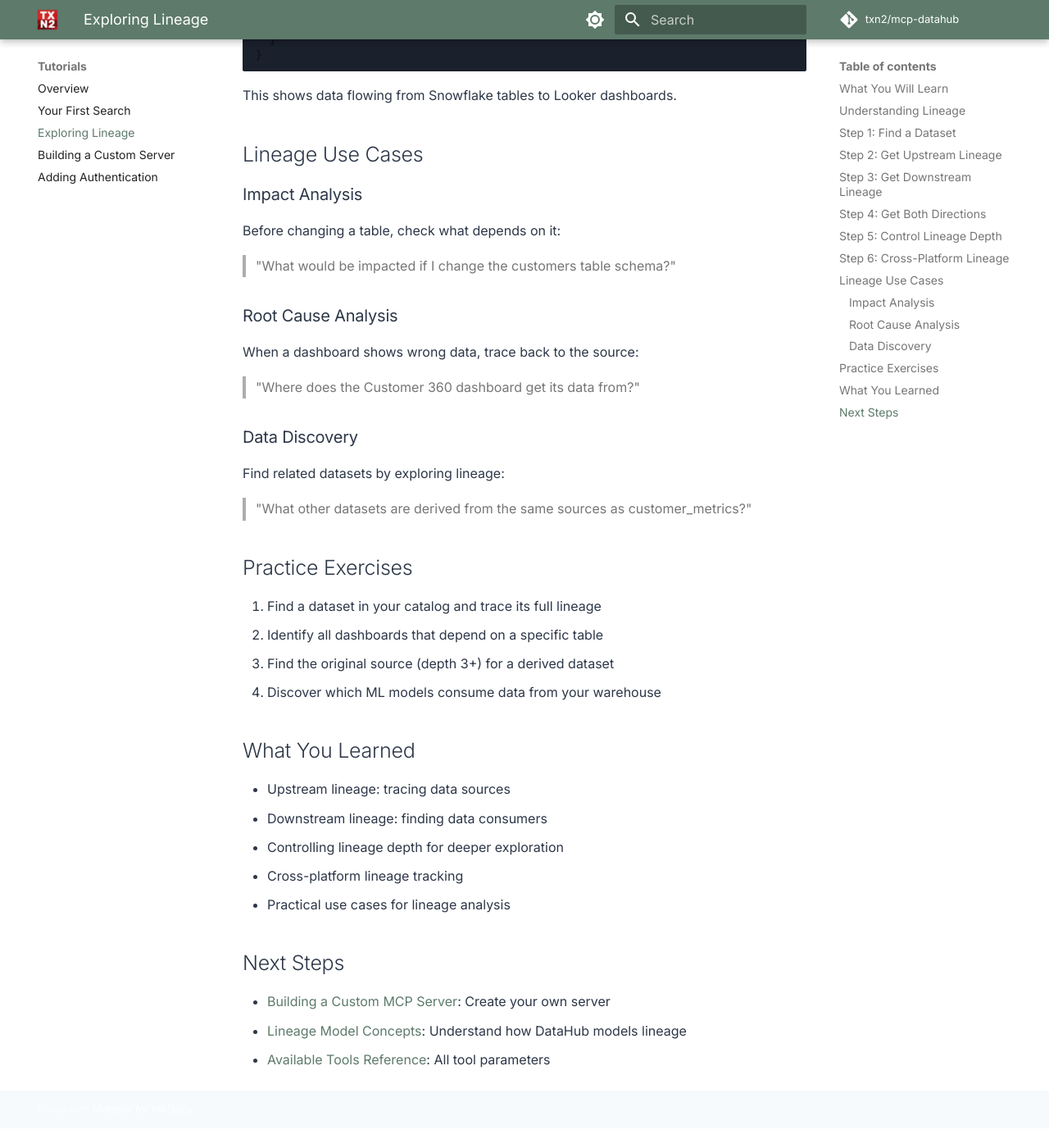
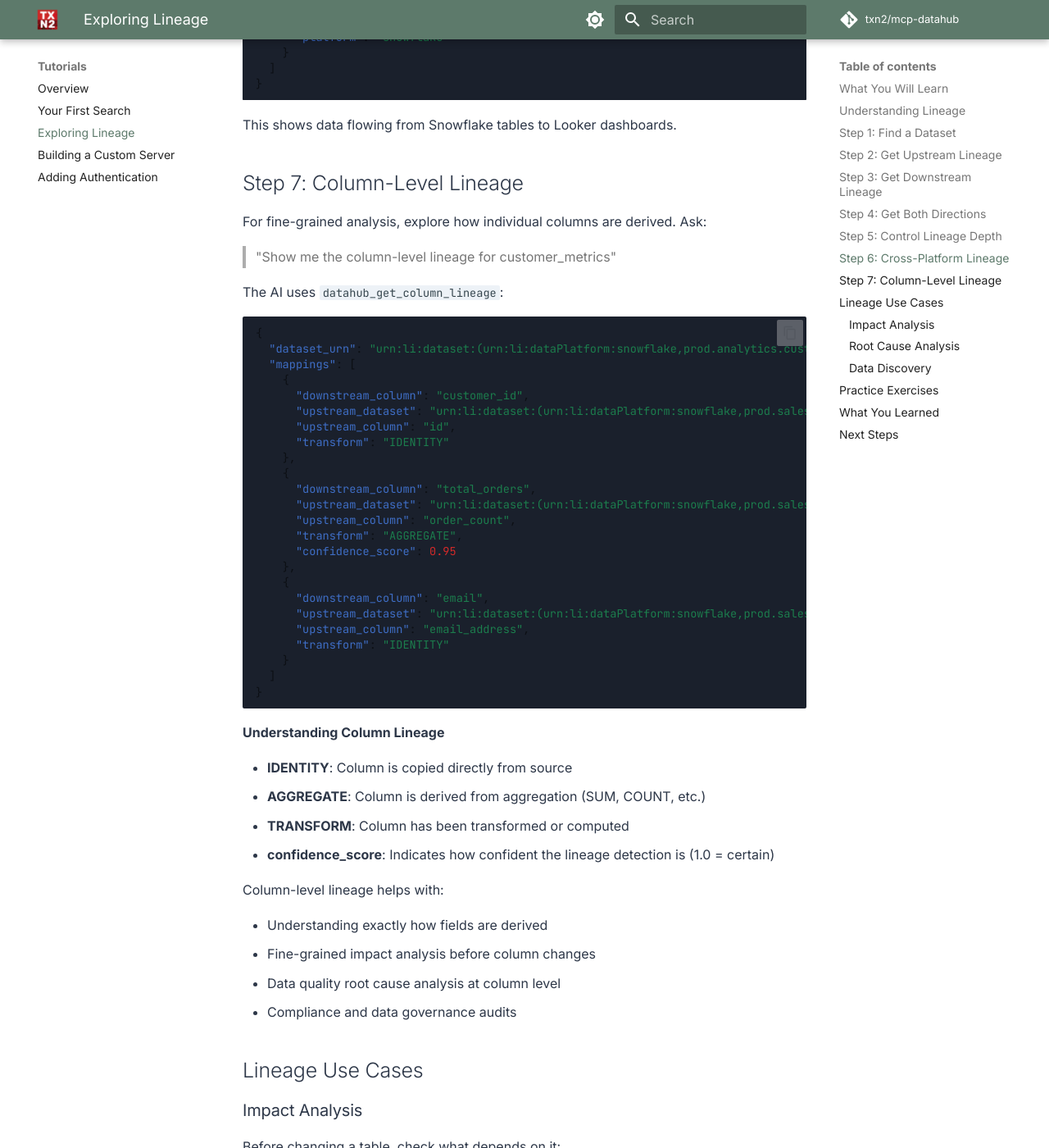
Before and after one commit to txn2/mcp-datahub, an MkDocs documentation site: the page built from docs/tutorials/exploring-lineage.md, in a window 1280 px wide and 1400 px high, scrolled down 4559 px. Shown: the whole window at 82% size. Built offline with MkDocs 1.6.1 and Material for MkDocs 9.7.7, drawn with Linux system fonts in a browser that asks for light colours; comment, search, counter and statistics services are not loaded; before the commit the page ends 5935 px from its top, so only the background shows below that; some of the changed text lies outside the part shown.

Commit message:
Document column-level lineage exploration in tutorial
- Added a new section to explain how to explore column-level lineage, including examples using `datahub_get_column_lineage`.
- Highlighted key concepts such as mapping types, transformations, and confidence scores.

````diff
--- a/docs/tutorials/exploring-lineage.md
+++ b/docs/tutorials/exploring-lineage.md
@@ -12,6 +12,7 @@ Learn how to trace data dependencies and understand data flow through your organ
 - How to trace upstream dependencies (where data comes from)
 - How to discover downstream consumers (who uses this data)
 - How to control lineage depth
+- How to explore column-level lineage
 - How to interpret lineage results
 
 ## Understanding Lineage
@@ -208,6 +209,55 @@ DataHub tracks lineage across platforms. Ask:
 
 This shows data flowing from Snowflake tables to Looker dashboards.
 
+## Step 7: Column-Level Lineage
+
+For fine-grained analysis, explore how individual columns are derived. Ask:
+
+> "Show me the column-level lineage for customer_metrics"
+
+The AI uses `datahub_get_column_lineage`:
+
+```json
+{
+  "dataset_urn": "urn:li:dataset:(urn:li:dataPlatform:snowflake,prod.analytics.customer_metrics,PROD)",
+  "mappings": [
+    {
+      "downstream_column": "customer_id",
+      "upstream_dataset": "urn:li:dataset:(urn:li:dataPlatform:snowflake,prod.sales.customers,PROD)",
+      "upstream_column": "id",
+      "transform": "IDENTITY"
+    },
+    {
+      "downstream_column": "total_orders",
+      "upstream_dataset": "urn:li:dataset:(urn:li:dataPlatform:snowflake,prod.sales.orders,PROD)",
+      "upstream_column": "order_count",
+      "transform": "AGGREGATE",
+      "confidence_score": 0.95
+    },
+    {
+      "downstream_column": "email",
+      "upstream_dataset": "urn:li:dataset:(urn:li:dataPlatform:snowflake,prod.sales.customers,PROD)",
+      "upstream_column": "email_address",
+      "transform": "IDENTITY"
+    }
+  ]
+}
+```
+
+**Understanding Column Lineage**
+
+- **IDENTITY**: Column is copied directly from source
+- **AGGREGATE**: Column is derived from aggregation (SUM, COUNT, etc.)
+- **TRANSFORM**: Column has been transformed or computed
+- **confidence_score**: Indicates how confident the lineage detection is (1.0 = certain)
+
+Column-level lineage helps with:
+
+- Understanding exactly how fields are derived
+- Fine-grained impact analysis before column changes
+- Data quality root cause analysis at column level
+- Compliance and data governance audits
+
 ## Lineage Use Cases
 
 ### Impact Analysis
@@ -240,6 +290,7 @@ Find related datasets by exploring lineage:
 - Upstream lineage: tracing data sources
 - Downstream lineage: finding data consumers
 - Controlling lineage depth for deeper exploration
+- Column-level lineage: fine-grained field derivation tracking
 - Cross-platform lineage tracking
 - Practical use cases for lineage analysis
 
````
